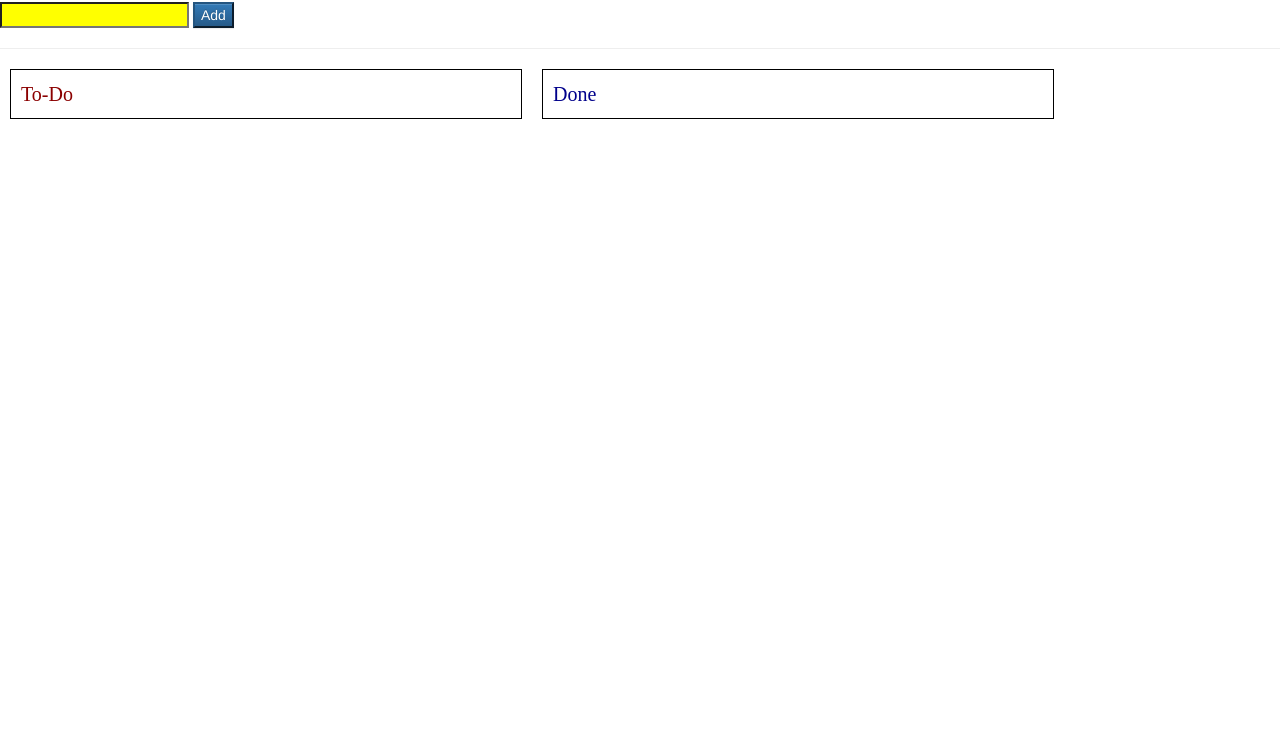
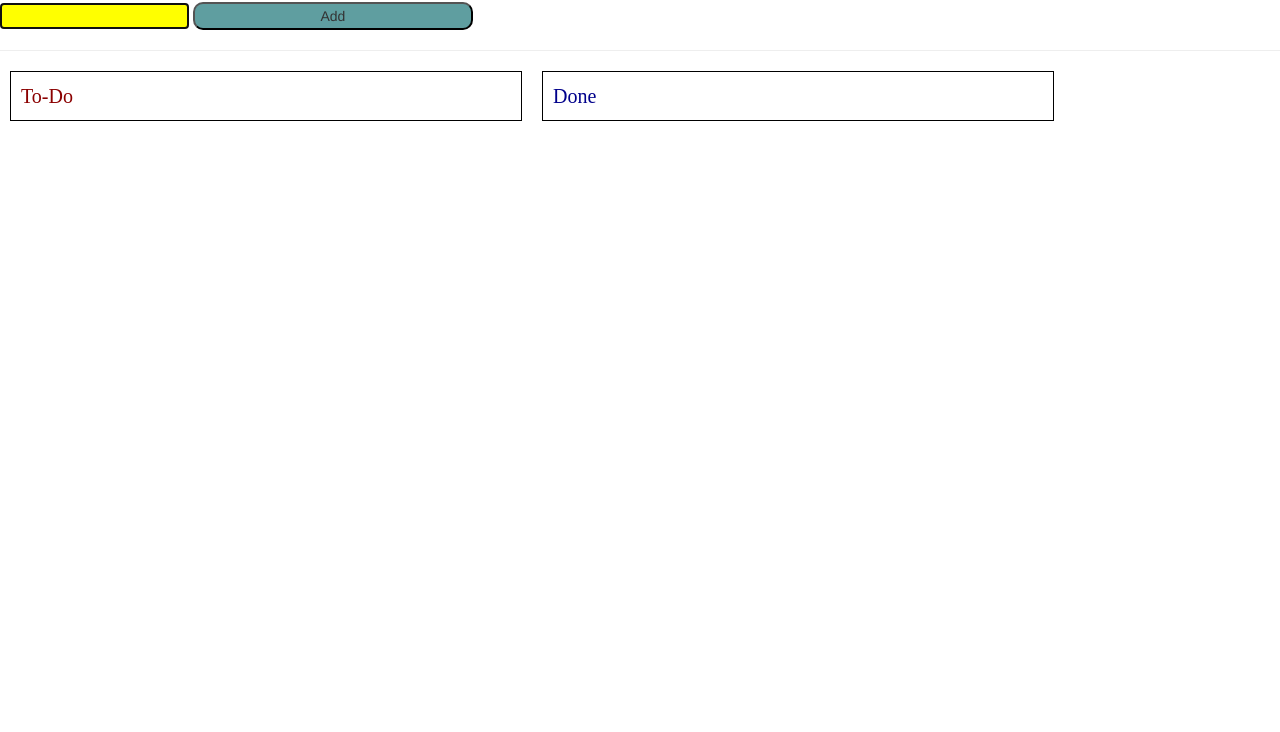
Before and after one commit to dannyhickey/JavaScriptToDoList, a plain HTML site: page index.html in a window 1280 px wide. Shown: the part 68-800 px from the top of the page. Drawn offline with nearby package versions, Linux system fonts and the light colour scheme.

Commit message:
Minor changes

```diff
--- a/index.html
+++ b/index.html
@@ -22,7 +22,7 @@
 <div id="container">
     <h1>To-Do List</h1>
     <input type="text" id="input" maxlength="35"/>
-    <button class="btn-primary" >Add</button>
+    <button id="btn">Add</button>
 
     <hr/>
 
```
